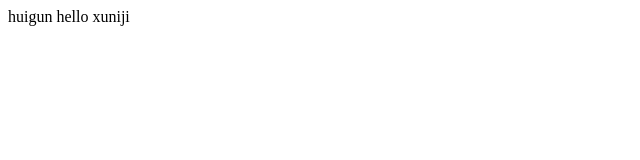
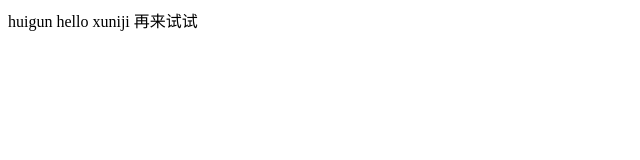
Before and after one commit to chancechj/xiangmugit, a plain HTML site: page WebContent/index.html in a window 1280 px wide. Shown: the whole page, without its empty margins (0-640 px from the left). Drawn offline with Linux system fonts and the light colour scheme.

Commit message:
zailaishishi

```diff
--- a/WebContent/index.html
+++ b/WebContent/index.html
@@ -8,5 +8,6 @@
 	huigun
 	hello
 	xuniji
+	再来试试
 </body>
 </html>
```
